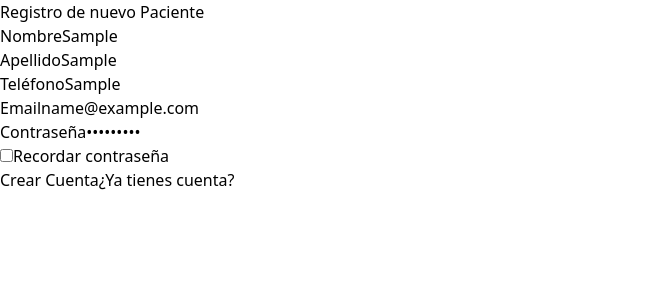
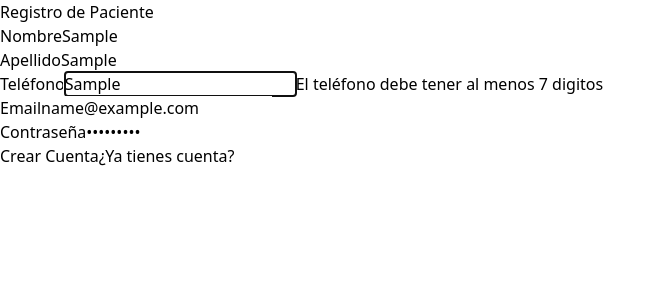
Before and after one commit to No-Country/C14-09-n-React-Node-Psichomatch, a React (Vite) app in the folder Frontend/: page / in a window 1280 px wide. Both pictures are taken after typing "Sample", "Sample", "Sample", "name@example.com", "Sample123" into the empty fields and a click on the button "Crear Cuenta". Shown: the top 300 px of the page, without its empty margins (0-666 px from the left). Built offline with nearby package versions, Linux system fonts and the light colour scheme; no server answers.

Commit message:
validaciones minimas al formulario de registro de paciente

```diff
--- a/Frontend/src/Components/Registro.jsx
+++ b/Frontend/src/Components/Registro.jsx
@@ -5,7 +5,7 @@ import Swal from 'sweetalert2';
 import withReactContent from 'sweetalert2-react-content';
 
 const Registro = () => {
-  const { register, handleSubmit, errors } = useForm();
+  const { register, handleSubmit, formState: {errors} } = useForm();
 
   const onSubmit = async (data) => {
     const response = await registerPatient(data);
@@ -22,7 +22,7 @@ const Registro = () => {
         <div className="md:mx-6 md:p-12">
          	<div className="text-center">
                      <h1 className="mb-12 mt-1 pb-1 text-xl font-semibold">
-                        Registro de nuevo Paciente
+                        Registro de Paciente
                       </h1>
                     </div>
          <form onSubmit={handleSubmit(onSubmit)} className="bg-white shadow-md rounded px-8 pt-6 pb-8 mb-4">
@@ -31,52 +31,115 @@ const Registro = () => {
           <input
             className="shadow appearance-none border rounded w-full py-2 px-3 text-gray-700 leading-tight focus:outline-none"
             type="text"
-            {...register("name", {required: true })}
+            {...register("name", {
+              required: {
+              value: true,
+              message: "El nombre es requerido"
+            },
+
+           minLength: {
+              value: 3,
+              message: "El nombre debe tener al menos 3 caracteres"
+           }
+
+            })}
 
           />
+          {
+
+            errors.name && <span className="text-rose-600 text-sm">{errors.name.message}</span>
+          }
          </div>
           <div className="mb-4">
           <label className="text-lg font-medium">Apellido</label>
           <input
             className="shadow appearance-none border rounded w-full py-2 px-3 text-gray-700 leading-tight focus:outline-none"
             type="text"
-            {...register("lastName", {required: true })}
+            {...register("lastName", {
+              required: {
+              value: true,
+              message: "El apellido es requerido"
+
+            },
+
+            minLength: {
+              value: 4,
+              message: "El apellido debe tener al menos 4 caracteres"
+            }
+
+            })}
 
           />
+          {
+            errors.lastName && <span className="text-rose-600 text-sm">{errors.lastName.message}</span>
+          }
          </div>
           <div className="mb-4">
           <label className="text-lg font-medium">Teléfono</label>
           <input
             className="shadow appearance-none border rounded w-full py-2 px-3 text-gray-700 leading-tight focus:outline-none"
             type="text"
-            {...register("phone", {required: true })}
+            {...register("phone", {
+              required: {
+               value: true,
+               message: "El teléfono es requerido"
+             },
+
+             minLength: {
+               value: 7,
+               message: "El teléfono debe tener al menos 7 digitos"
+             }
+
+            })}
 
           />
+          {
+            errors.phone && <span className="text-rose-600 text-sm">{errors.phone.message}</span>
+          }
          </div>
          <div className="mb-4">
          	<label className="text-lg font-medium">Email</label>
          	<input
                className="shadow appearance-none border rounded w-full py-2 px-3 text-gray-700 leading-tight focus:outline-none"
                type="email"
-              {...register("email", {required: true })}
+              {...register("email", {
+                required: {
+                  value: true,
+                  message: "El email es requerido"
+                },
+
+                pattern: {
+                  value: /^[a-zA-Z0-9_.+-]+@[a-zA-Z0-9-]+\.[a-zA-Z0-9-.]+$/,
+                  message: "Email no válido"
+                }
+
+              })}
 
          	/>
+          {
+            errors.email && <span className="text-rose-600 text-sm">{errors.email.message}</span>
+          }
          </div>
             <div>
          	<label className="text-lg font-medium">Contraseña</label>
          	<input
                className="shadow appearance-none border rounded w-full py-2 px-3 text-gray-700 leading-tight focus:outline-none"
                type="password"
-               {...register("password", {required: true })}
+               {...register("password", {
+                required: {
+                value: true,
+                message: "La contraseña es requerida"
+               },
+
+               minLength: {
+                 value: 6,
+                 message: "La contraseña debe ser mayor a 4 caracteres"
+               }
+              })}
          	/>
-         </div>
-         <div className="mt-4">
-          <input
-
-          type="checkbox"
-
-          />
-          <label className="ml-3">Recordar contraseña</label>
+          {
+            errors.password && <span className="text-rose-600 text-sm">{errors.password.message}</span>
+          }
          </div>
          <div className="mt-8 flex flex-col gap-y-4 text-center">
          <button className="py-4 rounded-xl bg-violet-500 text-white text-lg font-bold">Crear Cuenta</button>
```
